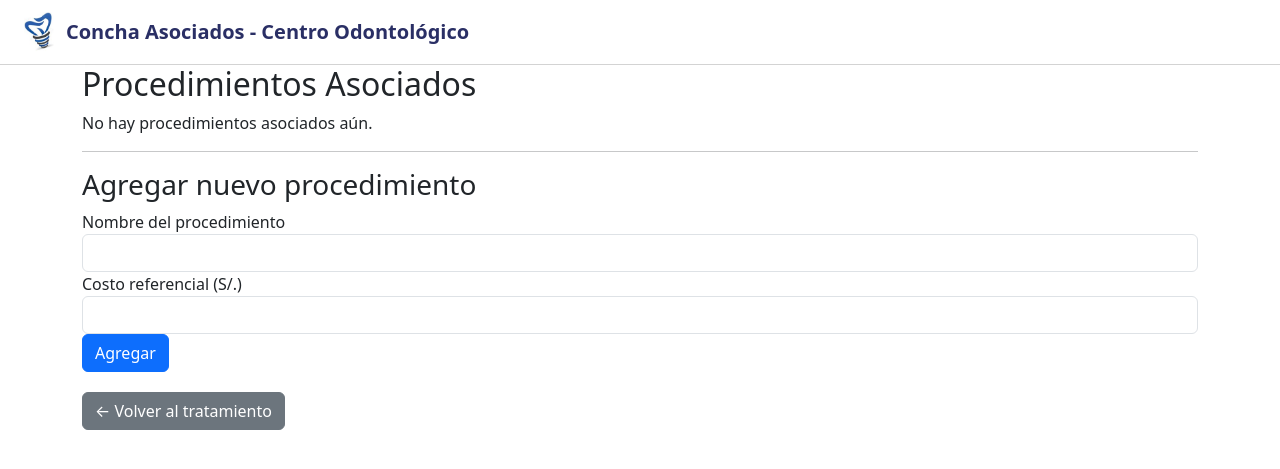
After one commit to joaquin30/dentware, a Flask app: template app/templates/historia/gestionar_procedimientos.html in a window 1280 px wide. The commit adds this page. Shown: the top 469 px of the page. Run offline with Flask 3, Linux system fonts and the light colour scheme; the template is opened without the code that fills it: values that come from a table or form of the project are taken from there, others are empty; some libraries are stand-ins or nearby versions.

Commit message:
lista de procedimientos

```diff
--- a/app/historia/forms.py
+++ b/app/historia/forms.py
@@ -100,3 +100,9 @@ class FormularioPago(FlaskForm):
         NumberRange(min=0.01, message="Debe ingresar un monto positivo")
     ])
     submit = SubmitField('Registrar pago')
+
+
+class FormularioNuevoProcedimiento(FlaskForm):
+    nombre = StringField('Nombre del procedimiento', validators=[DataRequired()])
+    costo_referencial = DecimalField('Costo referencial (S/.)', validators=[DataRequired(), NumberRange(min=0)])
+    submit = SubmitField('Agregar procedimiento')
--- /dev/null
+++ b/app/templates/historia/gestionar_procedimientos.html
@@ -0,0 +1,41 @@
+{% extends "base.html" %}
+{% block title %}Procedimientos del Tratamiento{% endblock %}
+
+{% block content %}
+<div class="card-historia">
+  <h2>Procedimientos Asociados</h2>
+
+  {% if tratamiento.procedimientos %}
+    <ul>
+      {% for proc in tratamiento.procedimientos %}
+        <li>{{ proc.nombre }} — S/. {{ proc.costo_referencial }}</li>
+      {% endfor %}
+    </ul>
+  {% else %}
+    <p>No hay procedimientos asociados aún.</p>
+  {% endif %}
+
+  <hr>
+
+  <h3>Agregar nuevo procedimiento</h3>
+  <form method="POST">
+    {{ form.hidden_tag() }}
+
+    <div class="form-group">
+      {{ form.nombre.label }}
+      {{ form.nombre(class="form-control") }}
+    </div>
+
+    <div class="form-group">
+      {{ form.costo_referencial.label }}
+      {{ form.costo_referencial(class="form-control") }}
+    </div>
+
+    <button type="submit" class="btn btn-primary">Agregar</button>
+  </form>
+
+  <div style="margin-top: 20px;">
+    <a href="{{ url_for('historia.ver_tratamiento', tratamiento_id=tratamiento.tratamiento_id) }}" class="btn btn-secondary">← Volver al tratamiento</a>
+  </div>
+</div>
+{% endblock %}
--- a/app/templates/historia/verTratamiento.html
+++ b/app/templates/historia/verTratamiento.html
@@ -199,6 +199,12 @@
     Ver presupuesto
   </a>
 
+   <a href="{{ url_for('historia.gestionar_procedimientos', tratamiento_id=tratamiento.tratamiento_id) }}" class="btn-registrar-sesion">
+  Ver procedimientos
+</a>
+
+  </div>
+
   <button type="submit" class="btn-guardar">Guardar cambios</button>
 </div>
 
```
Also changed, not shown: app/historia/routes.py (+29 -1 lines).
